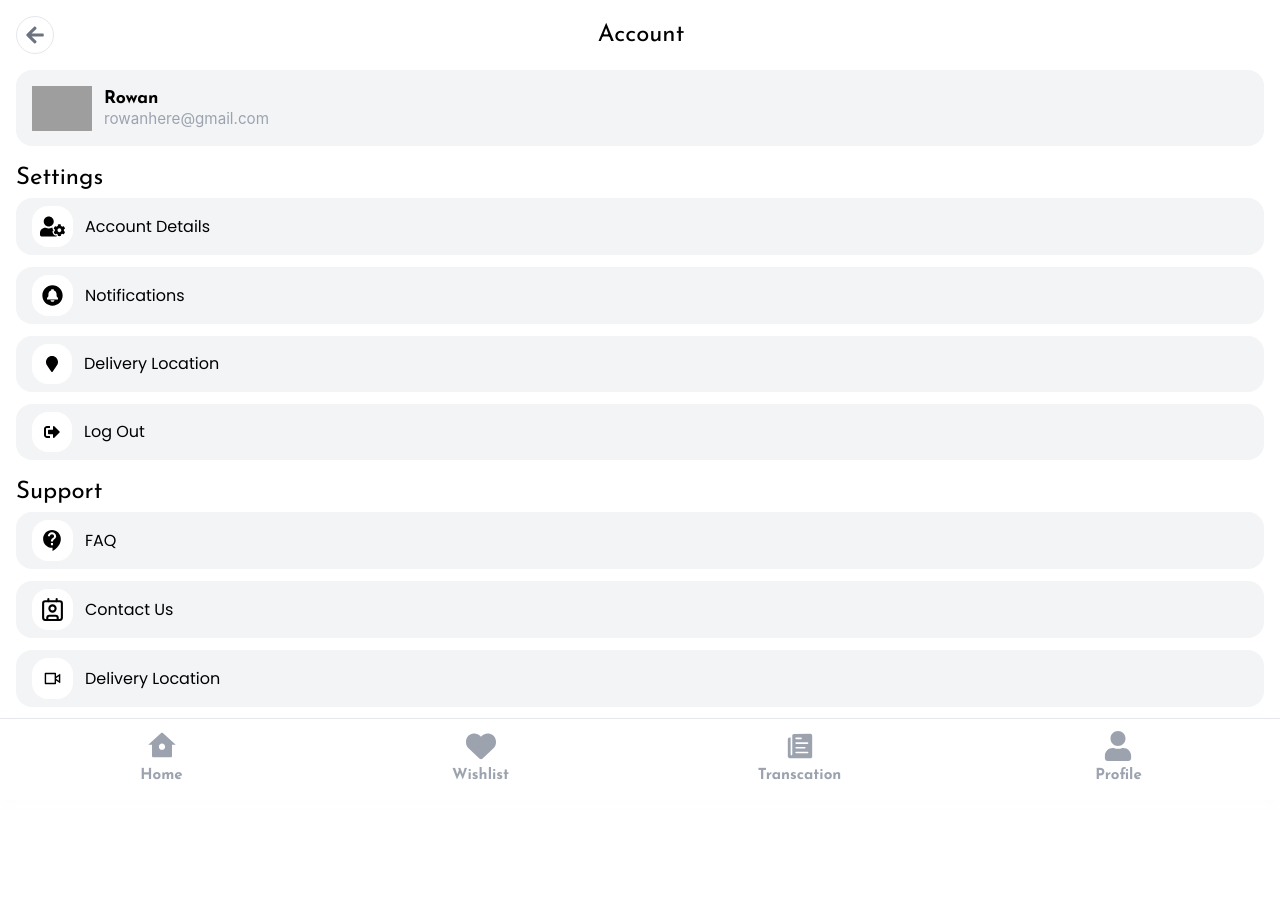
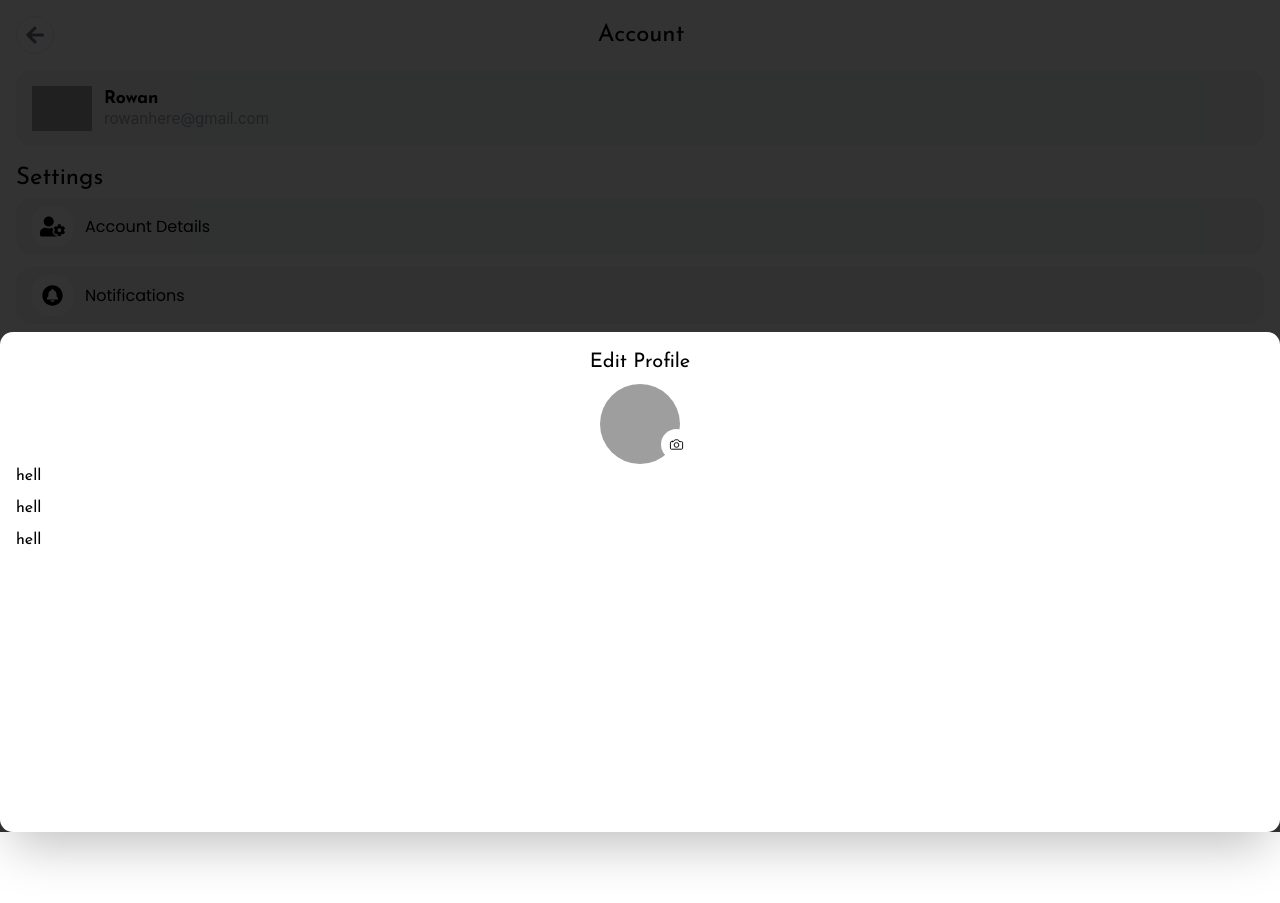
Before and after one commit to rowanhere/ecomFrontEnd, a React (Create React App) app: page /profile in a window 1280 px wide. Built offline with nearby package versions, Linux system fonts and the light colour scheme; grey boxes are pictures that could not be loaded; a web font is replaced by a local one.

Commit message:
Profile info edit model

```diff
--- a/src/components/Profile/ProfileDetails.js
+++ b/src/components/Profile/ProfileDetails.js
@@ -11,11 +11,13 @@ import { MdContactSupport } from "react-icons/md";
 import { LuContact } from "react-icons/lu";
 import { RiVideoOnLine } from "react-icons/ri";
 import { GiReturnArrow } from "react-icons/gi";
+import ProfileModel from "./ProfileModel";
 
 const ProfileDetails = () => {
+
   return (
     <>
-      <nav className="mt-4 flex items-center">
+      <nav className=" mt-4 flex items-center">
         <ProductNavButton takeBack={true}>
           <FaArrowLeft size={20} />
         </ProductNavButton>
@@ -96,7 +98,9 @@ const ProfileDetails = () => {
             <button>Returns & Refunds</button>
           </div>
         </section>
+        <ProfileModel/>
       </main>
+
     </>
   );
 };
--- /dev/null
+++ b/src/components/Profile/ProfileModel.js
@@ -0,0 +1,41 @@
+import React, { useEffect } from "react";
+import { IoCameraOutline } from "react-icons/io5";
+
+const ProfileModel = () => {
+  useEffect(() => {
+    // Add the no-scroll class to the body when the modal is open
+    document.body.style.overflow = "hidden";
+
+    // Cleanup function to remove the class when the modal is unmounted
+    return () => {
+      document.body.style.overflow = "";
+    };
+  }, []);
+
+  return (
+    <div className="fixed  bottom-0 mb-[-2rem] top-0 bg-black bg-opacity-80 left-0 right-0 z-[999]">
+      <div className="bg-white p-4 font-josefin shadow-2xl h-[500px] rounded-[0.8rem] absolute bottom-0 left-0 right-0">
+        <h1 className="text-xl text-center">Edit Profile</h1>
+        <div className="relative h-[80px] aspect-square mx-auto mt-2">
+          <div className="h-full w-full overflow-hidden rounded-[50%]">
+            <img
+              src="https://i.pinimg.com/550x/89/34/98/8934981056087d4e85f90ca5ed52586c.jpg"
+              alt="pfp"
+              className="min-w-full min-h-full object-cover object-center"
+            />
+          </div>
+          <button className="absolute bottom-1 -right-3 bg-white rounded-[50%] p-2">
+            <IoCameraOutline  size={15}/>
+          </button>
+        </div>
+        <div className="grid grid-cols-1 gap-y-2">
+      <div>hell</div>
+      <div>hell</div>
+      <div>hell</div>
+        </div>
+      </div>
+    </div>
+  );
+};
+
+export default ProfileModel;
```
